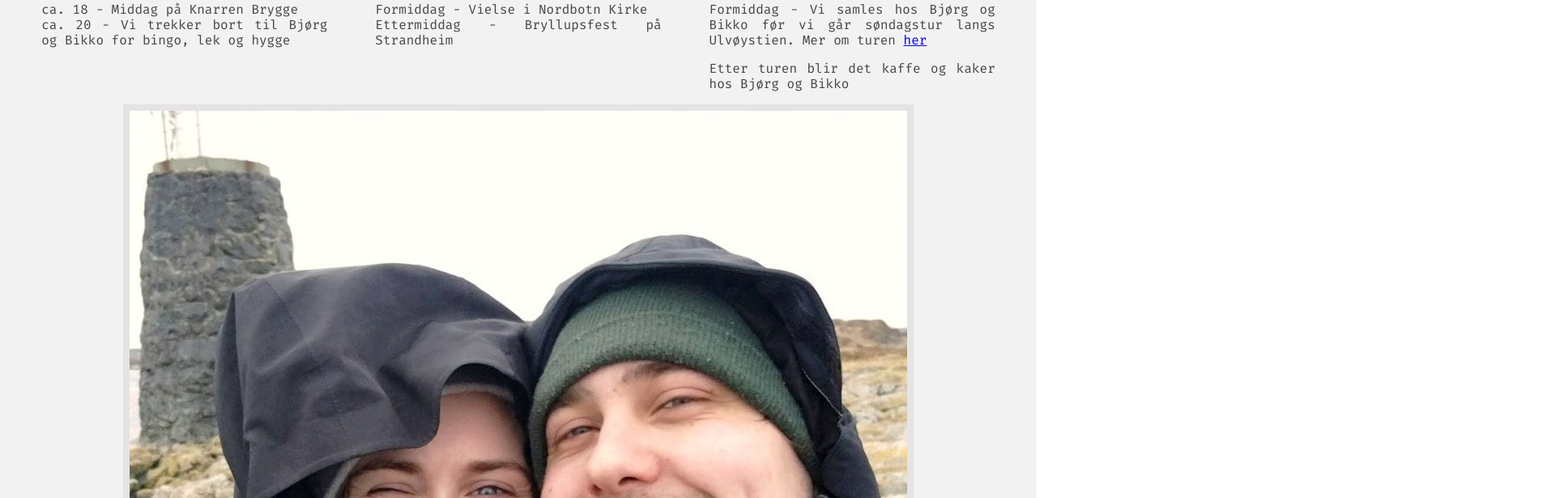
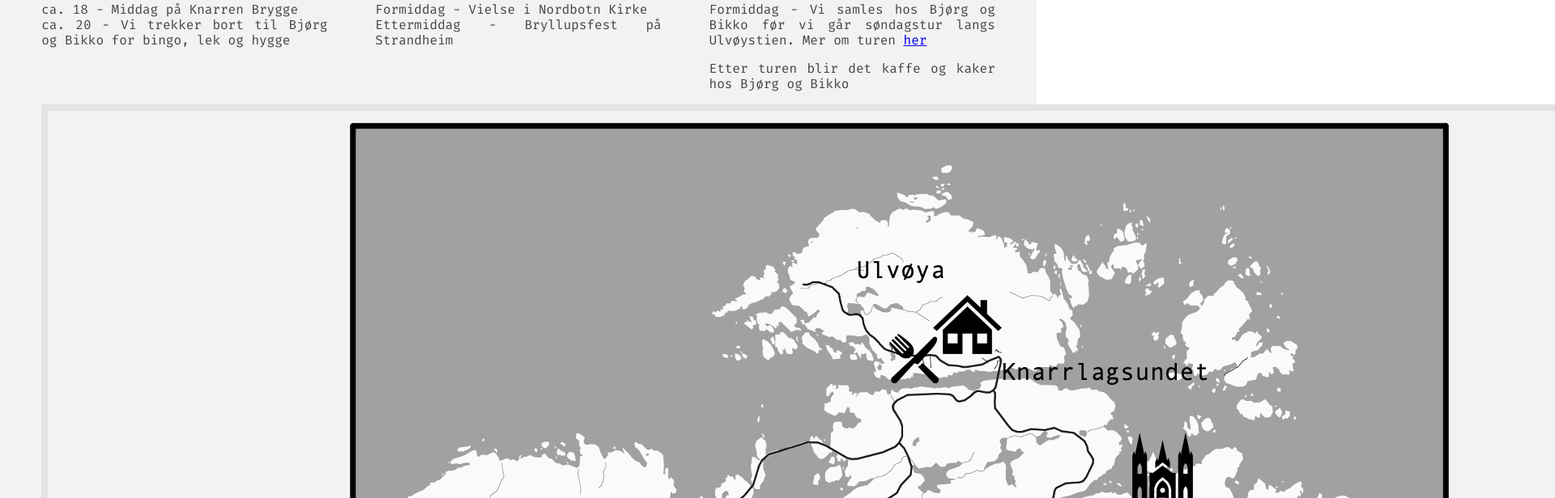
Before and after one commit to melhoos/gudrunogsimon, a React (Create React App) app: page / in a window 1280 px wide. Shown: the part 880-1496 px from the top of the page at 81% size, 1920 px wide, since content can reach past the window. Built offline with nearby package versions, Linux system fonts and the light colour scheme.

Commit message:
Update Program.jsx

```diff
--- a/src/Program.jsx
+++ b/src/Program.jsx
@@ -1,5 +1,5 @@
 import React from 'react';
-import gudrunogsimon2 from './assets/images/gudrunogsimon2.jpg';
+import Map_Hitra from './assets/images/Map_Hitra.png';
 
 const Program = () => {
   return (
@@ -48,9 +48,9 @@ const Program = () => {
         </div>
       </div>
       <img
-          className="gudrunogsimon2"
-          src={gudrunogsimon2}
-          alt="Gudrun og Simon"
+          className="Map_Hitra"
+          src={Map_Hitra}
+          alt="Map_Hitra"
         />
     </div>
   );
```
